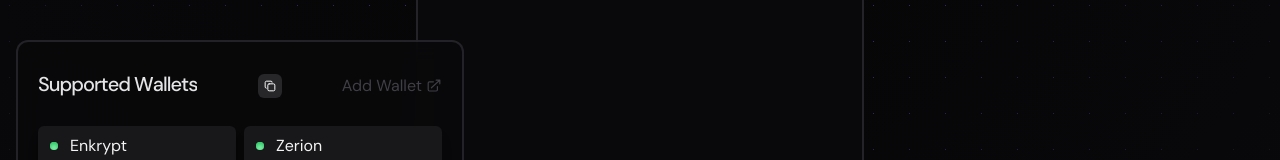
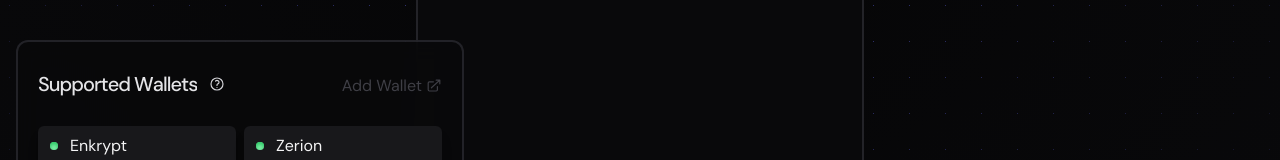
Before and after one commit to WalletConnect/EIP6963, a React (Vite) app: page / in a window 1280 px wide. Shown: the part 448-608 px from the top of the page. Built offline with nearby package versions, Linux system fonts and the light colour scheme.

Commit message:
feat: added icon for redirecting to ISSUES,md

```diff
--- a/src/components/SupportedWallets.tsx
+++ b/src/components/SupportedWallets.tsx
@@ -5,14 +5,7 @@ import {
   textVariants,
   wrapperVariants,
 } from "./ui/animationVariants";
-import { Status, supportedWallets } from "../utils/constants";
-import {
-  Tooltip,
-  TooltipContent,
-  TooltipPortal,
-  TooltipProvider,
-  TooltipTrigger,
-} from "./ui/tooltip";
+import { Status, baseGithubURL, supportedWallets } from "../utils/constants";
 
 const headingText = "Supported Wallets".split("");
 
@@ -98,6 +91,7 @@ const SupportedWallets: React.FC<{
     <>
       <div className="absolute bottom-0 px-5 py-3 mx-auto my-0 border-2 rounded-xl z-[49] left-1/2 -translate-x-1/2 lg:translate-x-0 lg:left-4 w-screen sm:w-[28rem] border-transparent sm:border-zinc-700/50 sm:my-4 bg-zinc-950/80 backdrop-blur-md lg:rounded-t-xl rounded-t-none border-t-zinc-700/50">
         <div className="flex items-end self-start justify-between w-full py-4 mb-3 overflow-hidden h-fit">
+          <div className="flex items-center gap-2">
             <motion.h1
               variants={sentenceVariant}
               initial="initial"
@@ -114,44 +108,34 @@ const SupportedWallets: React.FC<{
                 </motion.span>
               ))}
             </motion.h1>
-          <div className="flex items-center justify-center gap-2">
-            <TooltipProvider>
-              <Tooltip>
-                <TooltipTrigger>
-                  <div className="p-1 transition-colors rounded-md bg-zinc-800 text-inherit hover:text-zinc-200">
-                    <svg className="w-4 h-4" fill="none" viewBox="0 0 24 24">
+            <motion.a
+              variants={letterVariant}
+              initial="initial"
+              animate="animate"
+              transition={{ delay: 0.5 }}
+              href={`${baseGithubURL}/ISSUES.md`}
+              target="_blank"
+              className="p-1 transition-colors rounded-md text-zinc-300 hover:text-zinc-400"
+            >
+              <svg
+                xmlns="http://www.w3.org/2000/svg"
+                fill="none"
+                viewBox="0 0 24 24"
+                strokeWidth={1.75}
+                stroke="currentColor"
+                className="w-4 h-4"
+              >
                 <path
-                        stroke="currentColor"
                   strokeLinecap="round"
                   strokeLinejoin="round"
-                        strokeWidth="1.5"
-                        d="M6.5 15.25V15.25C5.5335 15.25 4.75 14.4665 4.75 13.5V6.75C4.75 5.64543 5.64543 4.75 6.75 4.75H13.5C14.4665 4.75 15.25 5.5335 15.25 6.5V6.5"
-                      ></path>
-                      <rect
-                        width="10.5"
-                        height="10.5"
-                        x="8.75"
-                        y="8.75"
-                        stroke="currentColor"
-                        strokeLinecap="round"
-                        strokeLinejoin="round"
-                        strokeWidth="1.5"
-                        rx="2"
-                      ></rect>
+                  d="M9.879 7.519c1.171-1.025 3.071-1.025 4.242 0 1.172 1.025 1.172 2.687 0 3.712-.203.179-.43.326-.67.442-.745.361-1.45.999-1.45 1.827v.75M21 12a9 9 0 11-18 0 9 9 0 0118 0zm-9 5.25h.008v.008H12v-.008z"
+                />
               </svg>
-                  </div>
-                </TooltipTrigger>
-                <TooltipPortal>
-                  <TooltipContent side="right" className="backdrop-blur-lg">
-                    <p>Copy to Clipboard</p>
-                  </TooltipContent>
-                </TooltipPortal>
-              </Tooltip>
-            </TooltipProvider>
+            </motion.a>
           </div>
           <p className="overflow-hidden text-zinc-700 h-fit">
             <motion.a
-              href="https://github.com/WalletConnect/EIP6963/blob/master/src/utils/constants.ts"
+              href={`${baseGithubURL}/src/utils/constants.ts`}
               rel="noopener noreferrer"
               target="_blank"
               variants={textVariants}
--- a/src/utils/constants.ts
+++ b/src/utils/constants.ts
@@ -1,3 +1,6 @@
+export const baseGithubURL =
+  "https://github.com/WalletConnect/EIP6963/blob/master";
+
 export enum Status {
   WORKING = "working",
   PARTIAL = "partial",
```
Lines whose indentation alone changed are shown as unchanged.
